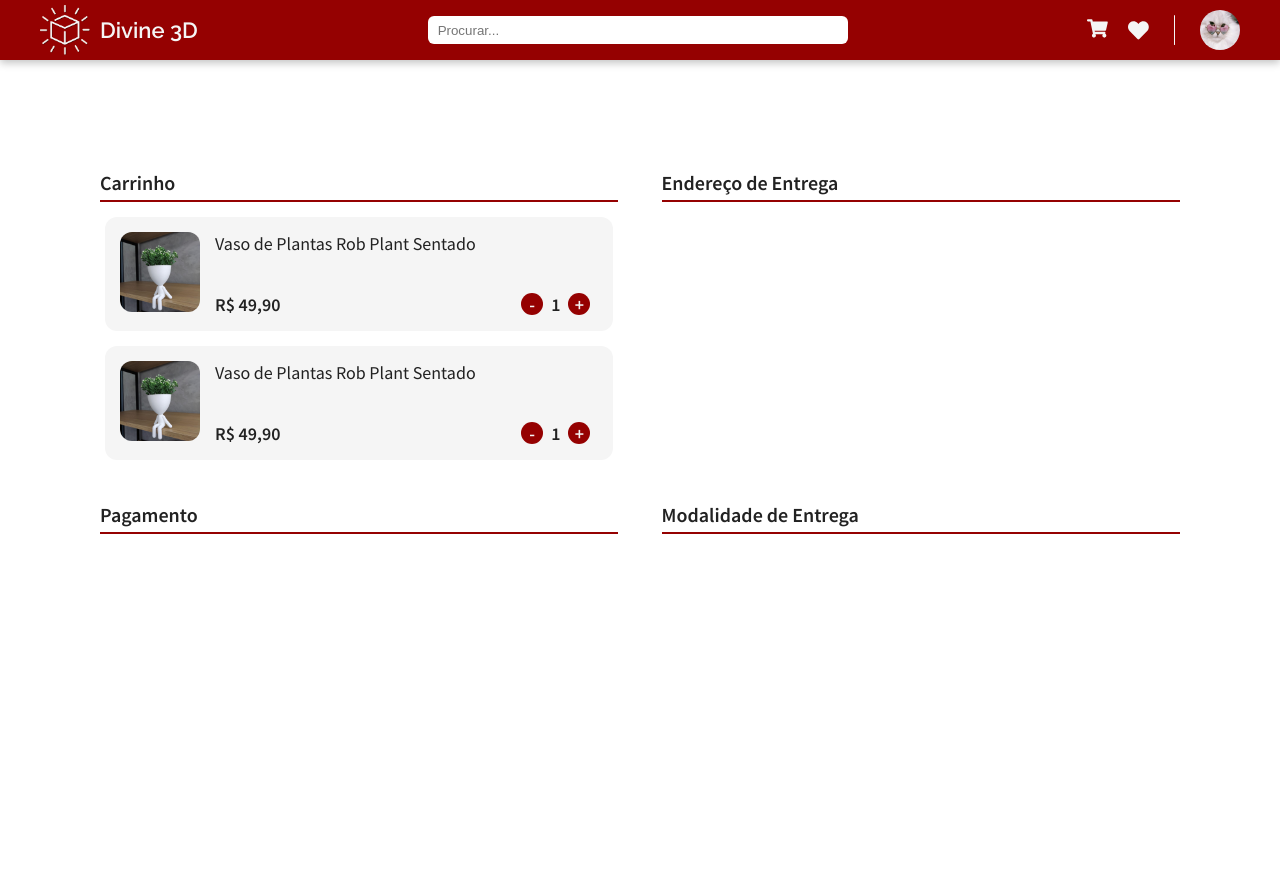
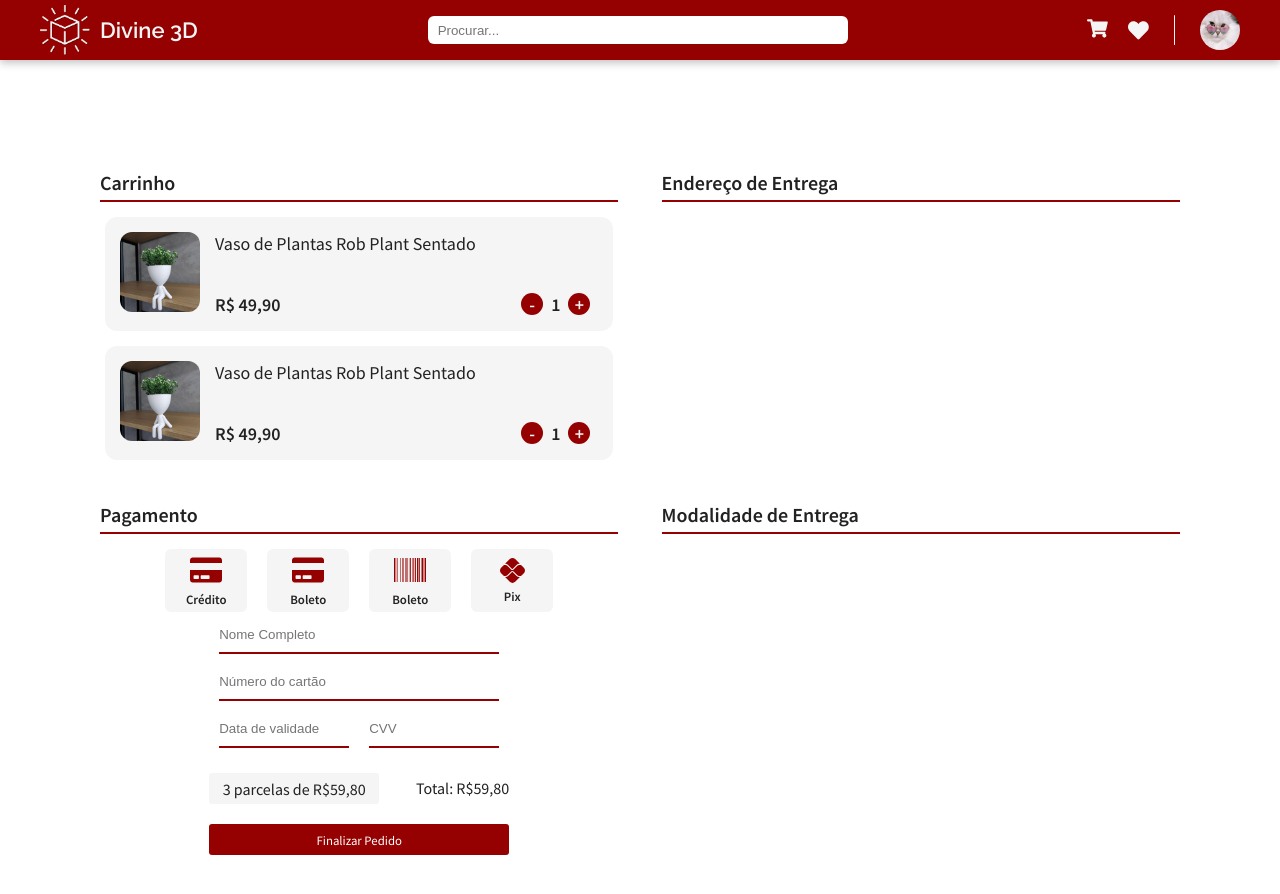
Before and after one commit to passosleo/divine-3d-react, a React (Create React App) app: page /checkout in a window 1280 px wide. Shown: the top 894 px of the page. Before the commit the page ends 800 px from the top, so only its background shows below. Built offline with nearby package versions, Linux system fonts and the light colour scheme.

Commit message:
feat: payment checkout

```diff
--- a/src/components/ButtonRed/styles.js
+++ b/src/components/ButtonRed/styles.js
@@ -1,8 +1,9 @@
-import styled from 'styled-components'
+import styled from "styled-components";
 
 export const Button = styled.div`
     height: 45px;
-    width: 500px;
+    max-width: 500px;
+    width:100%;
     font-family:"Souce Sans Pro", sans-serif;
     background-color: #950101;
     color:#fff;
@@ -15,4 +16,4 @@ export const Button = styled.div`
     cursor:pointer;
     :hover{
         box-shadow: rgba(60, 64, 67, 0.3) 0px 1px 2px 0px, rgba(60, 64, 67, 0.15) 0px 1px 3px 1px;
-`
+`;
--- /dev/null
+++ b/src/components/CardPayment/index.jsx
@@ -0,0 +1,29 @@
+import React from "react";
+import { Container, Card } from "./styles";
+import { FaCreditCard, FaBarcode } from "react-icons/fa";
+import pix from "../../assets/images/pix.svg";
+
+export const CardPaymentComponent = () => {
+  return (
+    <>
+      <Container>
+        <Card>
+          <FaCreditCard color="#950101" size="2em" />
+          <p>Crédito</p>
+        </Card>
+        <Card>
+          <FaCreditCard color="#950101" size="2em" />
+          <p>Boleto</p>
+        </Card>
+        <Card>
+          <FaBarcode color="#950101" size="2em" />
+          <p>Boleto</p>
+        </Card>
+        <Card>
+          <img src={pix} alt="pix" />
+          <p>Pix</p>
+        </Card>
+      </Container>
+    </>
+  );
+};
--- /dev/null
+++ b/src/components/CardPayment/styles.js
@@ -0,0 +1,25 @@
+import styled from "styled-components";
+
+export const Container = styled.div`
+  display: flex;
+  justify-content: center;
+  align-items: center;
+`;
+
+export const Card = styled.div`
+  height: 63px;
+  width: 82px;
+  border-radius: 6px;
+  background: #f5f5f5;
+  display: flex;
+  justify-content: center;
+  align-items: center;
+  flex-direction: column;
+  margin: 0 10px;
+
+  p {
+    font-size: 0.8em;
+    font-weight: 600;
+    margin-top: 5px;
+  }
+`;
--- a/src/components/Input/index.jsx
+++ b/src/components/Input/index.jsx
@@ -1,11 +1,11 @@
-import {Container, Label, Input} from './styles.js'
+import { useState } from "react";
+import { Container, Label, Input } from "./styles.js";
 
-export const InputComponent = ({number, placeholder}) => {
-    return(
-        <Container>
-            <Label>{number}</Label>
-            <Input placeholder={placeholder}/>
-        </Container>
-
-    )
-}
+export const InputComponent = ({ number, placeholder }) => {
+  return (
+    <Container>
+      {/* <Label>{number}</Label> */}
+      <Input placeholder={placeholder} />
+    </Container>
+  );
+};
--- a/src/components/Input/styles.js
+++ b/src/components/Input/styles.js
@@ -1,9 +1,9 @@
-import styled from 'styled-components'
+import styled from "styled-components";
 
 export const Container = styled.div`
-    display:flex;
-    justify-content:center;
-    align-items:center
+  display: flex;
+  justify-content: center;
+  align-items: center;
 `;
 
 export const Label = styled.label`
@@ -12,22 +12,23 @@ export const Label = styled.label`
   background-color: #950101;
   color: white;
   border-radius: 3px;
-    font-family:"Souce Sans Pro", sans-serif;
-    font-weight:600;
-    font-size:12px;
-    display:flex;
-    justify-content:center;
-    align-items:center;
-    align-content:center
-    `
+  font-family: "Souce Sans Pro", sans-serif;
+  font-weight: 600;
+  font-size: 12px;
+  display: flex;
+  justify-content: center;
+  align-items: center;
+  align-content: center;
+`;
 
 export const Input = styled.input`
   height: 35px;
-    width: 500px;
+  max-width: 500px;
+  width: 100%;
   border: none;
   border-bottom: 2px solid #950101;
   margin: 5px 10px;
-   :focus{
+  :focus {
     outline: none;
   }
-`
+`;
--- a/src/pages/Checkout/index.jsx
+++ b/src/pages/Checkout/index.jsx
@@ -1,7 +1,18 @@
 import React from "react";
-import { Col, Container, Flex, ScrollContainer } from "./styles";
+import {
+  Col,
+  Container,
+  Flex,
+  ScrollContainer,
+  ContainerInput,
+  RowBetween,
+  ButtonCard,
+  ButtonRed,
+} from "./styles";
 import { SectionTitleComponent } from "../../components/SectionTitle";
 import { ProductCardComponent } from "../../components/ProductCard";
+import { CardPaymentComponent } from "../../components/CardPayment";
+import { InputComponent } from "../../components/Input";
 import product from "../../assets/images/vasos/product.jpg";
 
 const Checkout = () => {
@@ -35,6 +46,22 @@ const Checkout = () => {
       <Flex>
         <Col>
           <SectionTitleComponent text="Pagamento" variation="left" />
+          <CardPaymentComponent />
+          <ContainerInput>
+            <InputComponent placeholder="Nome Completo" />
+            <InputComponent placeholder="Número do cartão" />
+            <RowBetween>
+              <InputComponent placeholder="Data de validade" />
+              <InputComponent placeholder="CVV" />
+            </RowBetween>
+            <RowBetween>
+              <ButtonCard>
+                <p> 3 parcelas de R$59,80</p>
+              </ButtonCard>
+              <p style={{ marginTop: 25 }}>Total: R$59,80</p>
+            </RowBetween>
+            <ButtonRed>Finalizar Pedido</ButtonRed>
+          </ContainerInput>
         </Col>
         <Col>
           <SectionTitleComponent
--- a/src/pages/Checkout/styles.js
+++ b/src/pages/Checkout/styles.js
@@ -49,3 +49,39 @@ export const ScrollContainer = styled.div`
     transition: 300ms;
   }
 `;
+
+export const ContainerInput = styled.div`
+  max-width: 300px;
+  width: 100%;
+  margin: 0 auto;
+`;
+
+export const RowBetween = styled.div`
+  display: flex;
+  justify-content: space-between;
+`;
+
+export const ButtonCard = styled.div`
+  display: flex;
+  height: 31px;
+  width: 170px;
+  border-radius: 3px;
+  background-color: #f5f5f5;
+  margin-top: 20px;
+  justify-content: center;
+  align-items: center;
+  text-align: center;
+`;
+
+export const ButtonRed = styled.div`
+  display: flex;
+  height: 31px;
+  color: #fff;
+  font-size: 0.8em;
+  border-radius: 3px;
+  background-color: #950101;
+  margin-top: 20px;
+  justify-content: center;
+  align-items: center;
+  text-align: center;
+`;
```
Also changed, not shown: src/components/Footer/index.jsx (+3 -5 lines), src/assets/images/pix.svg (added). Lines whose indentation alone changed are shown as unchanged.
